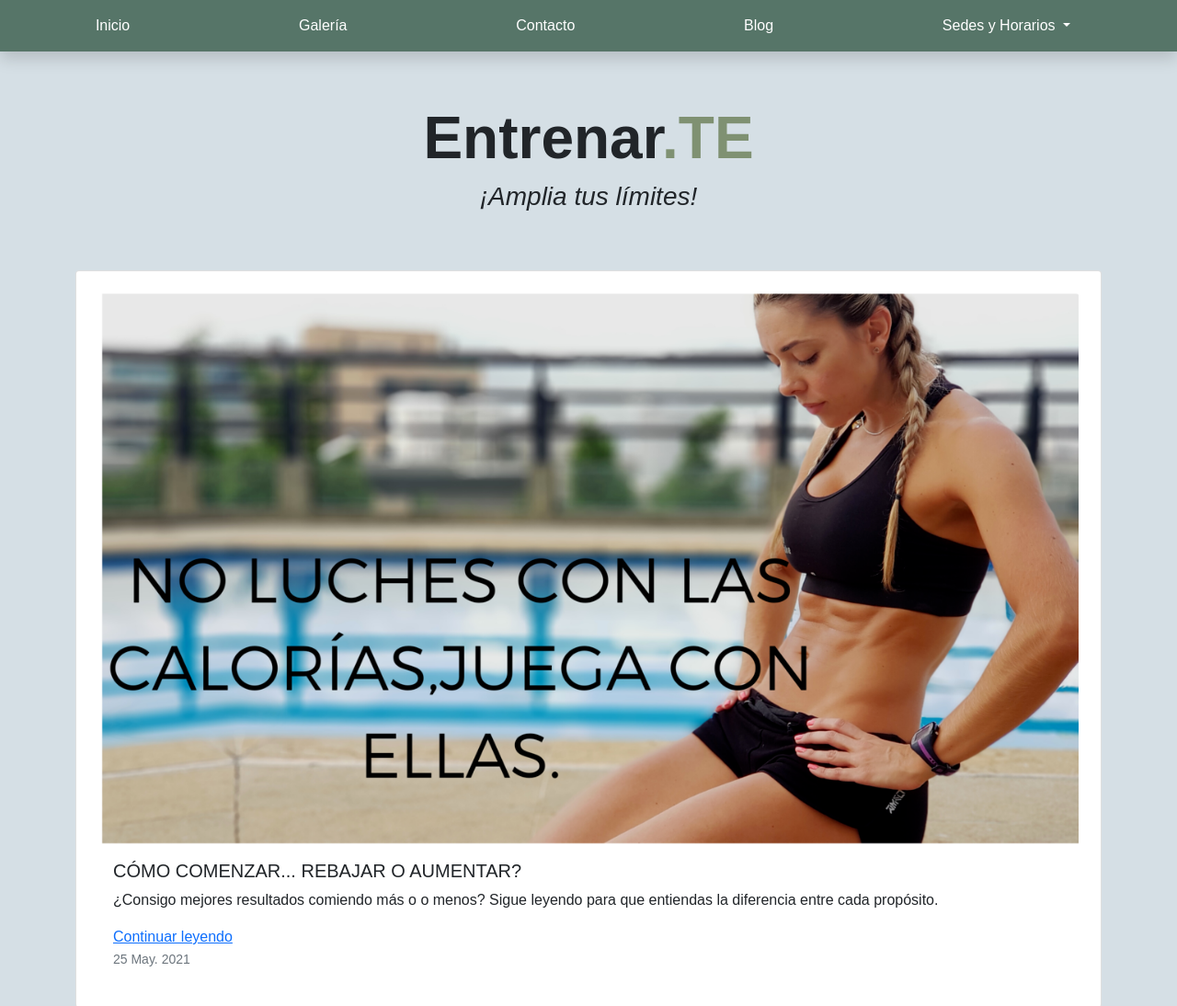
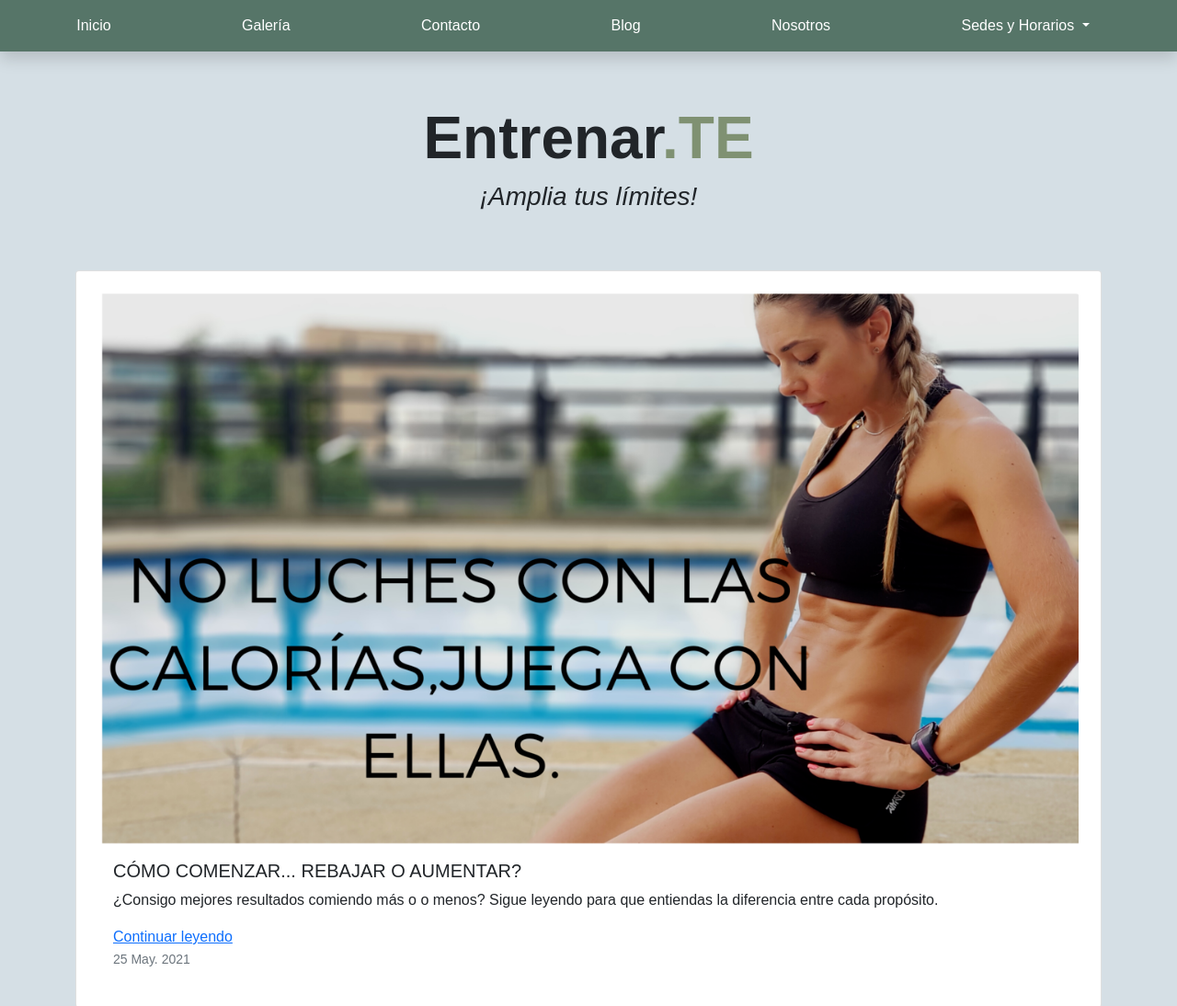
Before and after one commit to belenmansilla/entrenar.te, a website: page blog.html in a window 1280 px wide. Shown: the top 1094 px of the page at 92% size. Drawn offline with nearby package versions, Linux system fonts and the light colour scheme; a web font is replaced by a local one.

Commit message:
Se agrega pestaña

```diff
--- a/blog.html
+++ b/blog.html
@@ -26,6 +26,7 @@
 			  <a class="nav-link text-white" href="galeria.html">Galería</a>
 			  <a class="nav-link text-white" href="contacto.html">Contacto</a>
 			  <a class="nav-link text-white" href="blog.html">Blog</a>
+			  <a class="nav-link text-white" href="aboutus.html">Nosotros</a>
 			  <li class="nav-item dropdown">
 				<a class="nav-link dropdown-toggle text-white" href="#" id="navbarDropdownMenuLink" role="button" data-bs-toggle="dropdown" aria-expanded="false">
 				  Sedes y Horarios
```
Lines whose indentation alone changed are shown as unchanged.
